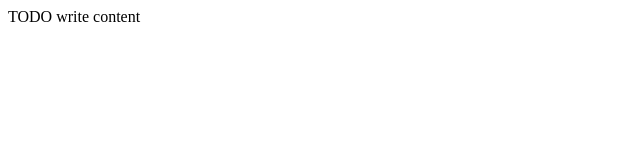
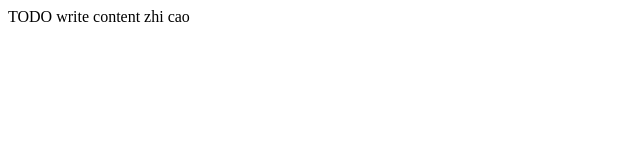
Before and after one commit to BobZcao/CSE308, a plain HTML site: page web/index.html in a window 1280 px wide. Shown: the full height of the page, 0-640 px from the left. Drawn offline with Linux system fonts and the light colour scheme.

```diff
--- a/web/index.html
+++ b/web/index.html
@@ -11,6 +11,6 @@ and open the template in the editor.
         <meta name="viewport" content="width=device-width, initial-scale=1.0">
     </head>
     <body>
-        <div>TODO write content</div>
+        <div>TODO write content zhi cao</div>
     </body>
 </html>
```
